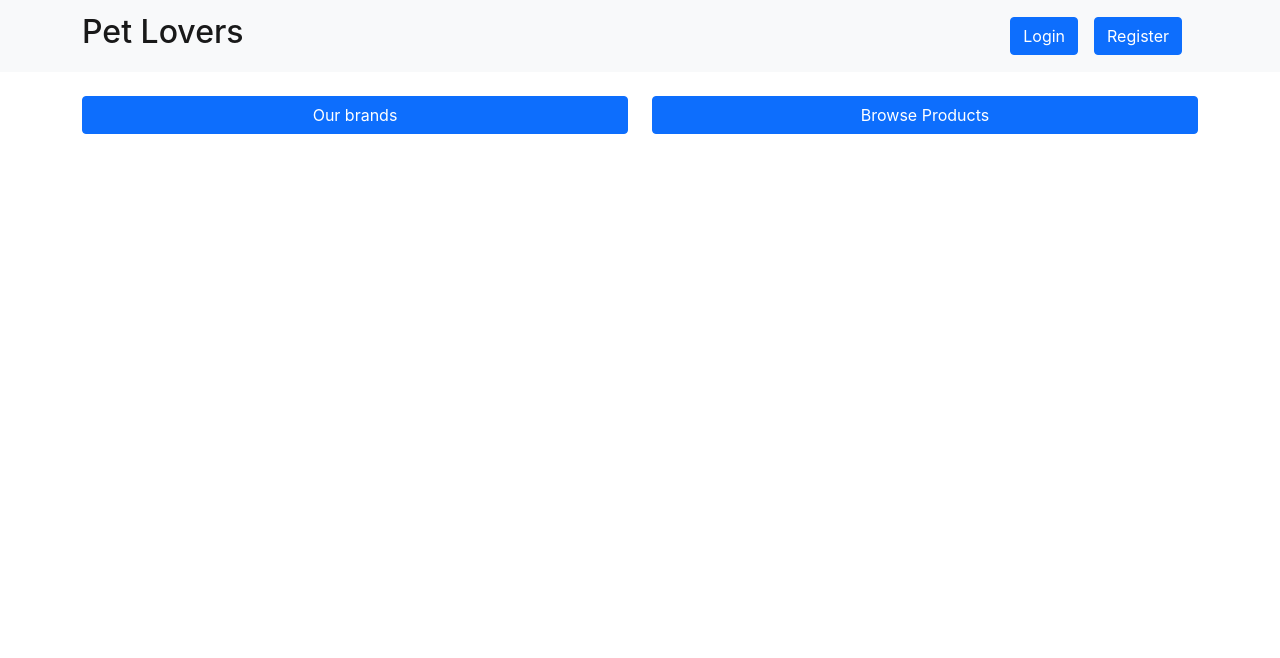
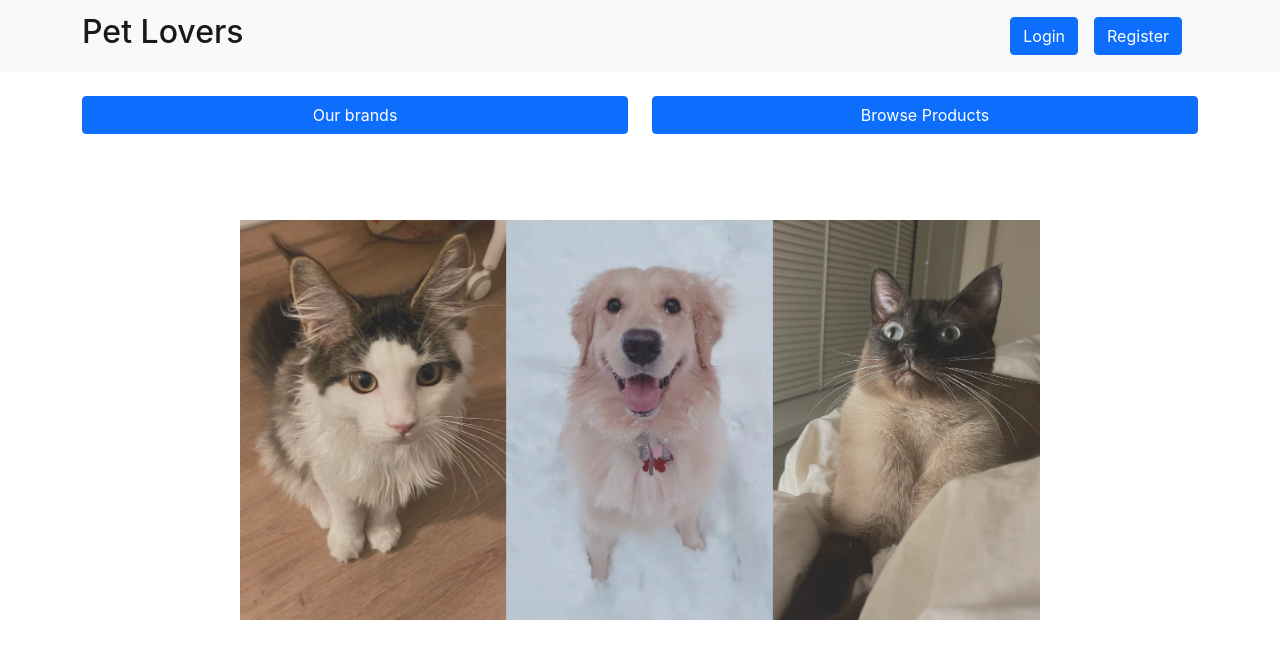
Before and after one commit to caijiah/cs5200-final-react, a React (Create React App) app: page / in a window 1280 px wide. Shown: the top 658 px of the page. Built offline with nearby package versions, Linux system fonts and the light colour scheme; no server answers.

Commit message:
added background

```diff
--- a/src/components/Home.css
+++ b/src/components/Home.css
@@ -2,3 +2,11 @@
     text-align: center;
     font-size: 50px;
 }
+
+.main-page {
+    height: 87vh;
+    background: rgba(255, 255, 255, 0.15)
+    url("../assets/images/IMG_4338.JPG") no-repeat center/800px 400px;
+    padding-bottom: 8rem;
+    background-blend-mode: exclusion;
+}
--- a/src/components/Home.js
+++ b/src/components/Home.js
@@ -49,7 +49,7 @@ const Home = () => {
              <div className='greeting'>Hello {userName}!</div>
             }
 
-            <div className="container">
+            <div className="container main-page">
                 <br/>
                 <div className='row'>
                     <div className="d-grid col">
--- a/src/components/users/register/register.js
+++ b/src/components/users/register/register.js
@@ -34,7 +34,7 @@ const Register = () => {
     }
 
     const handleRegister = () => {
-        if (userInfo.username === '' || userInfo.password === '' || userInfo.companyName) {
+        if (userInfo.username === '' || userInfo.password === '' || userInfo.companyName === '') {
             alert("You have to give a username, password and email")
             if (userInfo.role === 'SUPPLIER') {
                 alert("You have to give a username, password and company name")
@@ -141,6 +141,22 @@ const Register = () => {
             </div>
 
             <div className="mb-3 row">
+                <label htmlFor="email" className="col-sm-2 col-form-label">Email</label>
+                <div className="col-sm-10">
+                    <input className="form-control"
+                           id="email"
+                           value={userInfo.email}
+                           onChange={(e) => {
+                               setUserInfo({
+                                               ...userInfo,
+                                               email: e.target.value
+                                           })
+                           }}
+                           placeholder="Example: Alice@gmail.com"/>
+                </div>
+            </div>
+
+            <div className="mb-3 row">
                 <label htmlFor="role" className="col-sm-2 col-form-label">
                     Role
                 </label>
```
Also changed, not shown: src/assets/images/IMG_4338.JPG (added).
